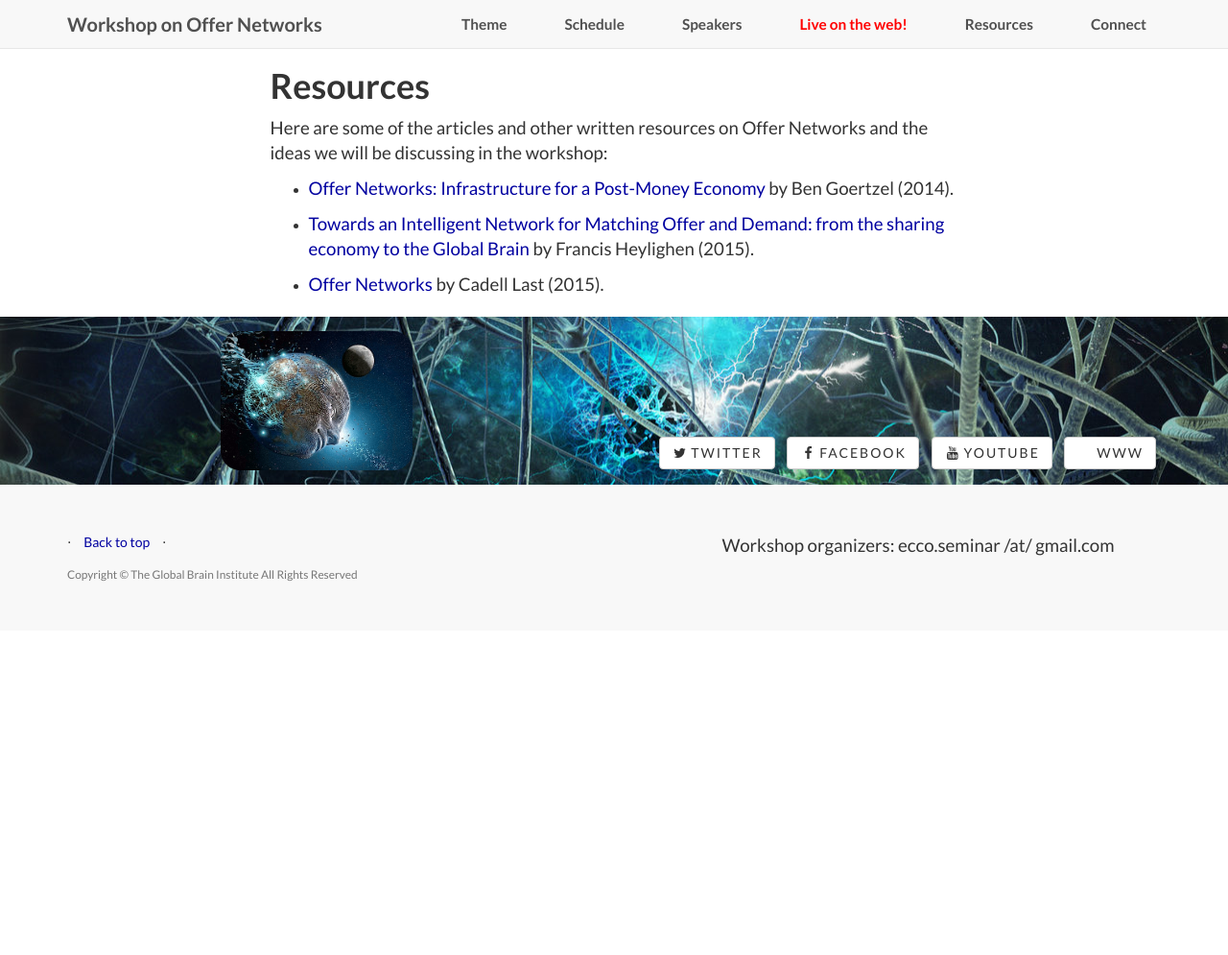
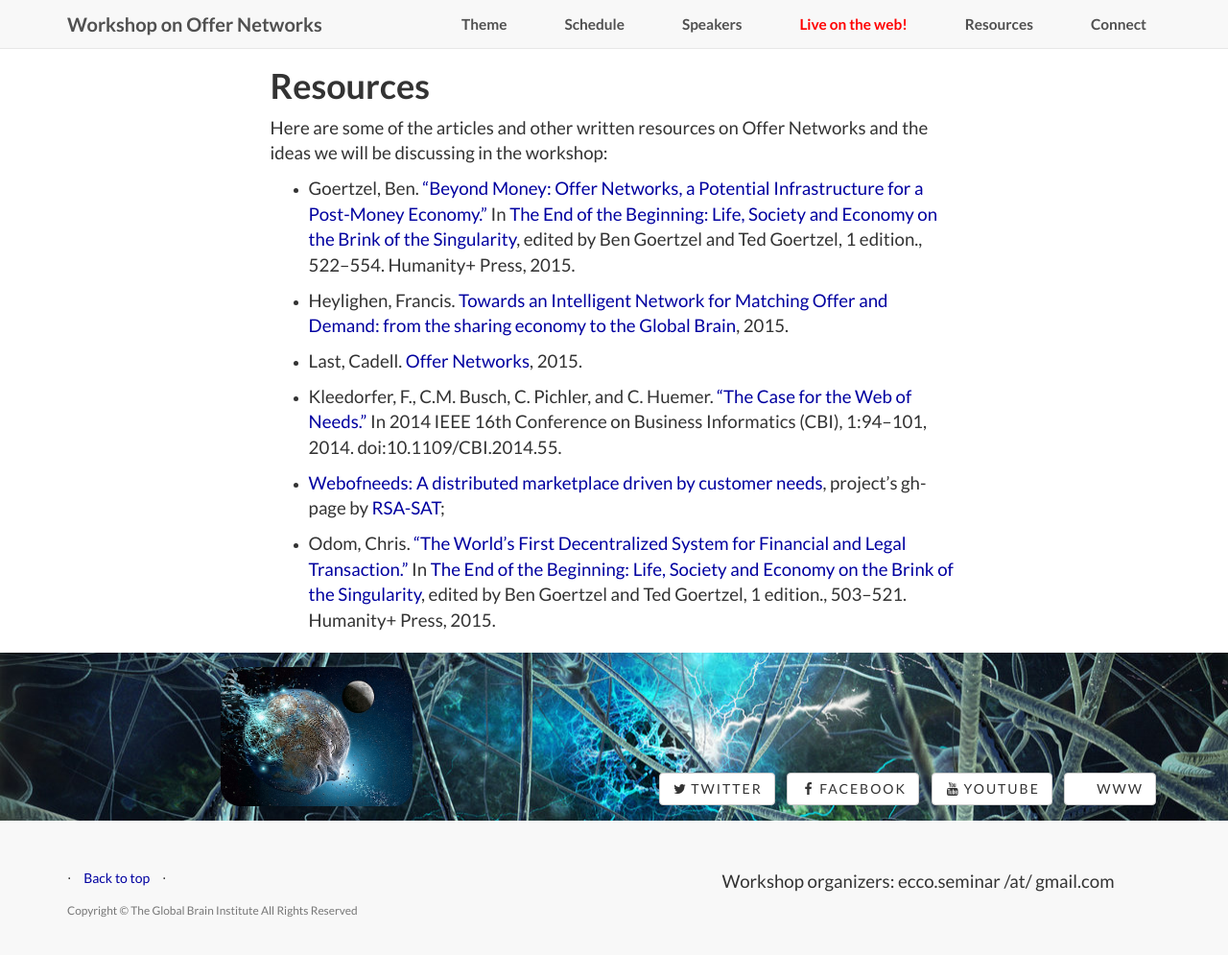
Before and after one commit to globalbraininstitute/onet, a Jekyll site: the page built from pages/resources.markdown, in a window 1280 px wide and 1007 px high. Shown: the top 995 px of the window at 96% size. Built offline with Jekyll 4.4.1, drawn with Linux system fonts in a browser that asks for light colours; nearby versions of some CDN libraries; library files that are not in the unit come from our copies; comment, search, counter and statistics services are not loaded.

Commit message:
added webofneeds papers to resources page

```diff
--- a/pages/resources.markdown
+++ b/pages/resources.markdown
@@ -9,8 +9,14 @@ comments: false
 
 Here are some of the articles and other written resources on Offer Networks and the ideas we will be discussing in the workshop:
 
-* <a href="http://hplusmagazine.com/2014/03/26/beyond-money/">Offer Networks: Infrastructure for a Post-Money Economy</a> by Ben Goertzel (2014).
+* Goertzel, Ben. ["Beyond Money: Offer Networks, a Potential Infrastructure for a Post-Money Economy.”]({{site.baseurl}}/files/offer_networks.pdf) In [The End of the Beginning: Life, Society and Economy on the Brink of the Singularity](http://goertzel.org/End_of_the_Beginning_July_2015.pdf), edited by Ben Goertzel and Ted Goertzel, 1 edition., 522–554. Humanity+ Press, 2015.
 
-* <a href="http://pespmc1.vub.ac.be/Papers/GB-OfferNetwork.pdf">Towards an Intelligent Network for Matching Offer and Demand: from the sharing economy to the Global Brain</a> by Francis Heylighen (2015).
+* Heylighen, Francis. <a href="http://pespmc1.vub.ac.be/Papers/GB-OfferNetwork.pdf">Towards an Intelligent Network for Matching Offer and Demand: from the sharing economy to the Global Brain</a>, 2015.
 
-* <a href="https://cadelllast.files.wordpress.com/2012/12/offer-networks.pdf">Offer Networks</a> by Cadell Last (2015).
+* Last, Cadell. <a href="https://cadelllast.files.wordpress.com/2012/12/offer-networks.pdf">Offer Networks</a>, 2015.
+
+* Kleedorfer, F., C.M. Busch, C. Pichler, and C. Huemer. [“The Case for the Web of Needs.”](http://sat.researchstudio.at/sites/sat.researchstudio.at/files/won_cbi-2014_the_case_for_the_web_of_needs.pdf) In 2014 IEEE 16th Conference on Business Informatics (CBI), 1:94–101, 2014. doi:10.1109/CBI.2014.55.
+
+* [Webofneeds: A distributed marketplace driven by customer needs](http://researchstudio-sat.github.io/webofneeds/), project's gh-page by [RSA-SAT](http://sat.researchstudio.at/en);
+
+* Odom, Chris. [“The World’s First Decentralized System for Financial and Legal Transaction.”]({{site.baseurl}}/files/decentralized_transactions.pdf) In [The End of the Beginning: Life, Society and Economy on the Brink of the Singularity](http://goertzel.org/End_of_the_Beginning_July_2015.pdf), edited by Ben Goertzel and Ted Goertzel, 1 edition., 503–521. Humanity+ Press, 2015.
```
